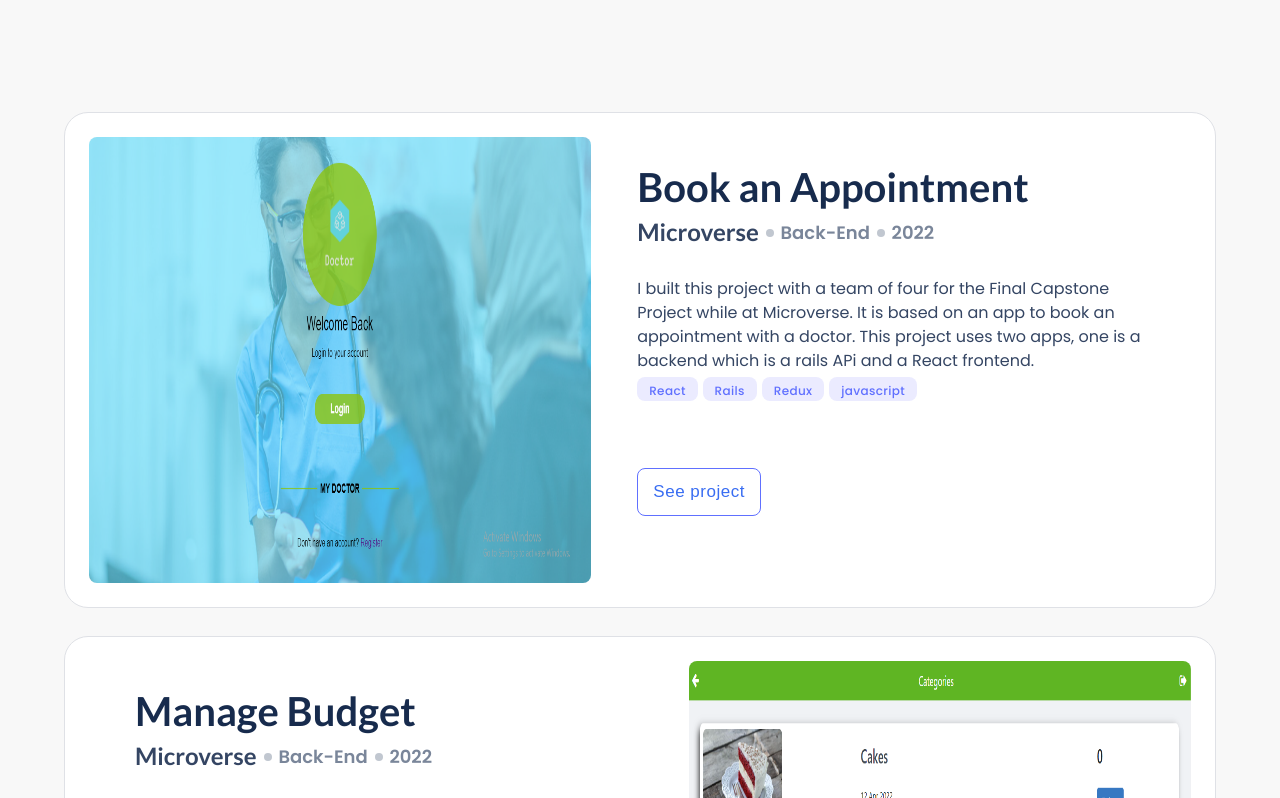
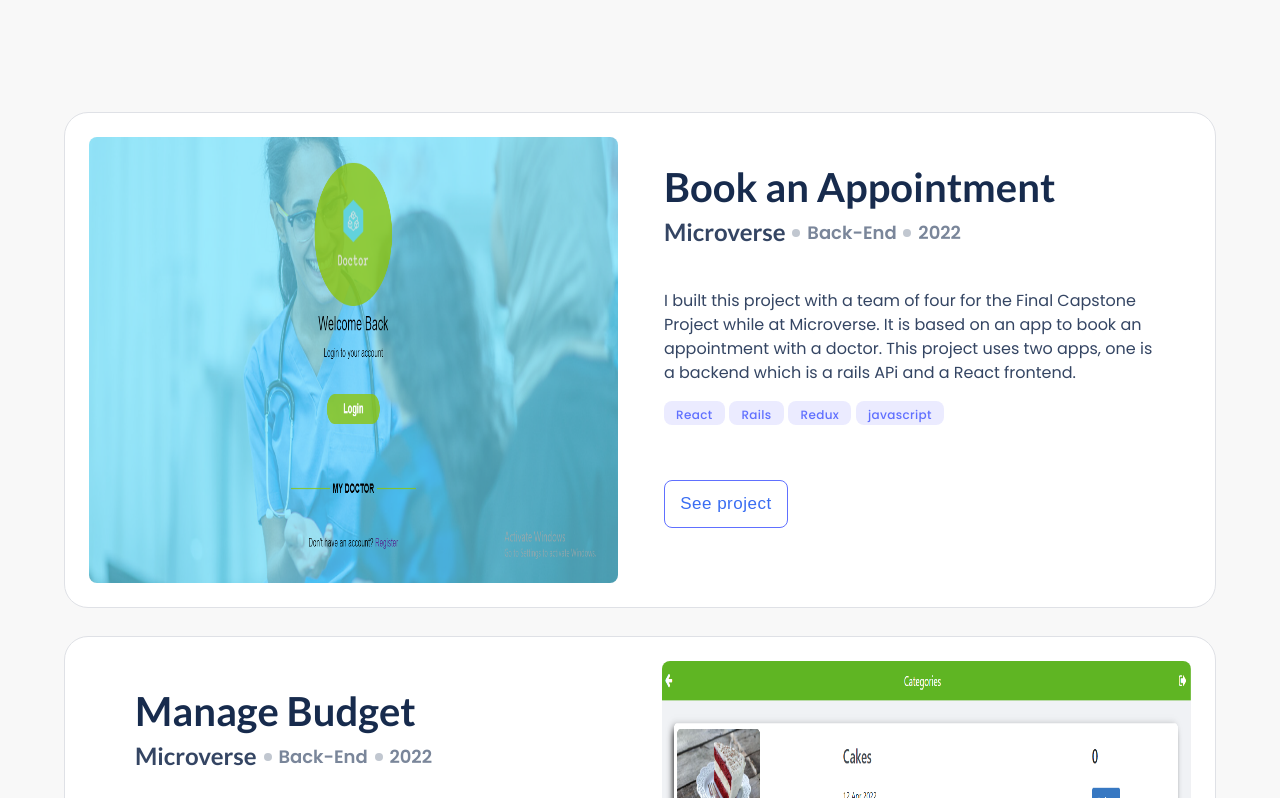
Before and after one commit to 1GORDON/my-portfolio, a website: page index.html in a window 1280 px wide. Shown: the part 940-1738 px from the top of the page. Drawn offline with nearby package versions, Linux system fonts and the light colour scheme.

Commit message:
Fix spacing between card elements

```diff
--- a/style.css
+++ b/style.css
@@ -334,12 +334,14 @@ button:disabled {
   height: 288px;
   padding: 0;
   margin: 0;
+  flex: 1;
 }
 
 .project-header {
   width: 100%;
   height: 80px;
   padding: 0;
+  flex: 2;
 }
 
 .project-title {
@@ -388,12 +390,13 @@ button:disabled {
 .project-description {
   width: 100%;
   height: 76px;
-  margin: 12px 0;
+  margin: 30px 0;
   font-style: normal;
   font-weight: normal;
   font-size: 15px;
   line-height: 24px;
   color: #344563;
+  /* flex: 3; */
 }
 
 .tags {
@@ -403,6 +406,7 @@ button:disabled {
   width: 280px;
   height: 24px;
   list-style: none;
+  /* flex: 4; */
 }
 
 .tag-item {
@@ -926,7 +930,7 @@ button:disabled {
   }
 
   .project-description {
-    margin: 24px 0;
+    margin: 36px 0;
     font-size: 16px;
   }
 
```
